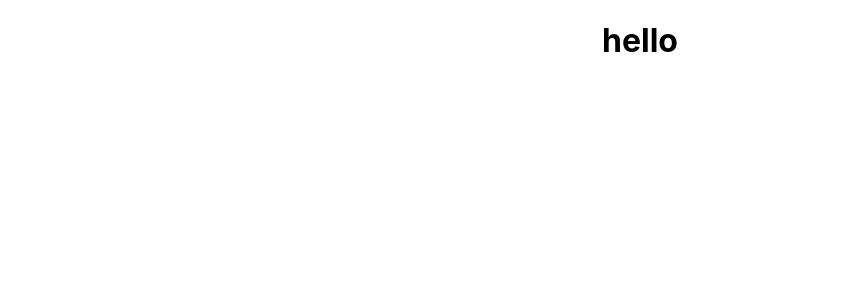
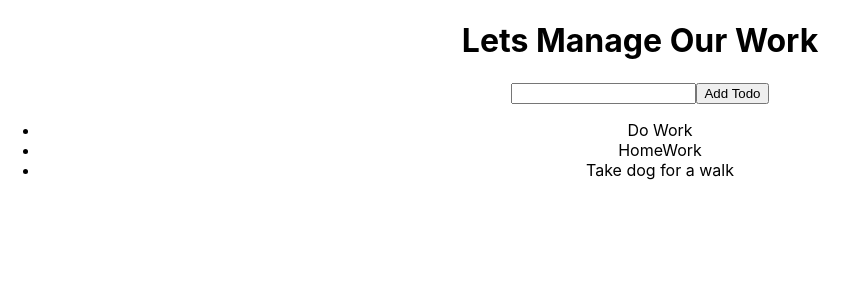
Before and after one commit to harsh007fc/ToDo_Firebase, a React (Create React App) app: page / in a window 1280 px wide. Shown: the top 300 px of the page, without its empty margins (0-858 px from the left). Built offline with nearby package versions, Linux system fonts and the light colour scheme.

Commit message:
basic structure done with hooks

```diff
--- a/src/App.js
+++ b/src/App.js
@@ -1,10 +1,29 @@
-
+import React, { useState } from 'react';
 import './App.css';
 
 function App() {
+  let [todos, setTodos] = useState(['Do Work', 'HomeWork', 'Take dog for a walk']);
+  let [input, setInput] = useState('');
+
+
+  let addTodo = (e) => {
+    e.preventDefault();
+    setTodos([...todos, input]);
+    setInput('');
+  }
   return (
     <div className="App">
-    <h1>hello </h1>
+      <h1>Lets Manage Our Work</h1>
+      <form >
+        <input value={input} onChange={(e) => setInput(e.target.value)} type="text" />
+        <button type='submit' onClick={addTodo}>Add Todo</button>
+      </form>
+      <ul>
+        {todos.map((todo) => (
+          <li>{todo}</li>
+        ))}
+
+      </ul>
     </div>
   );
 }
```
